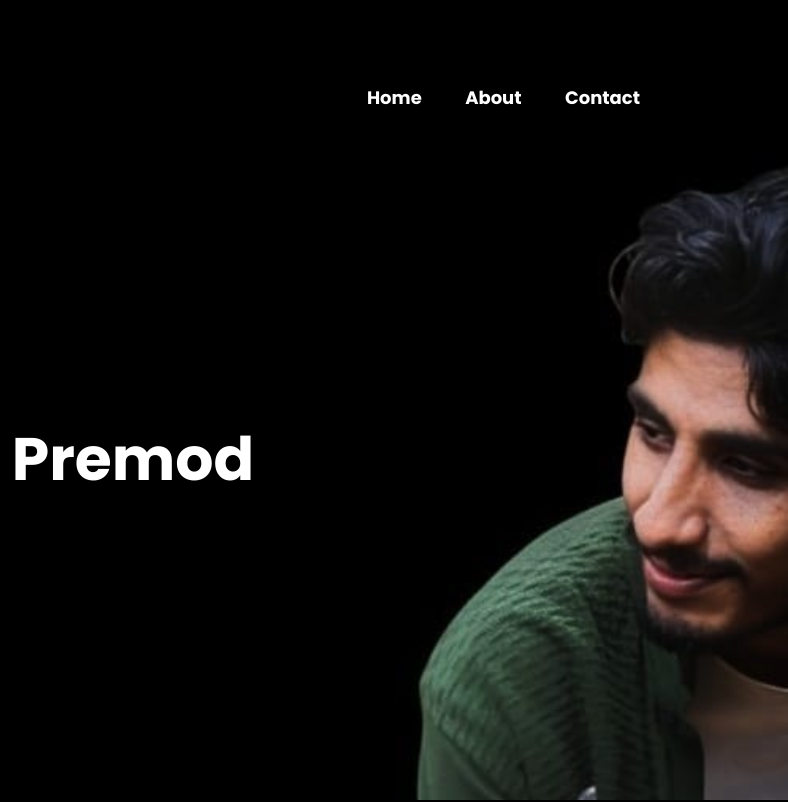
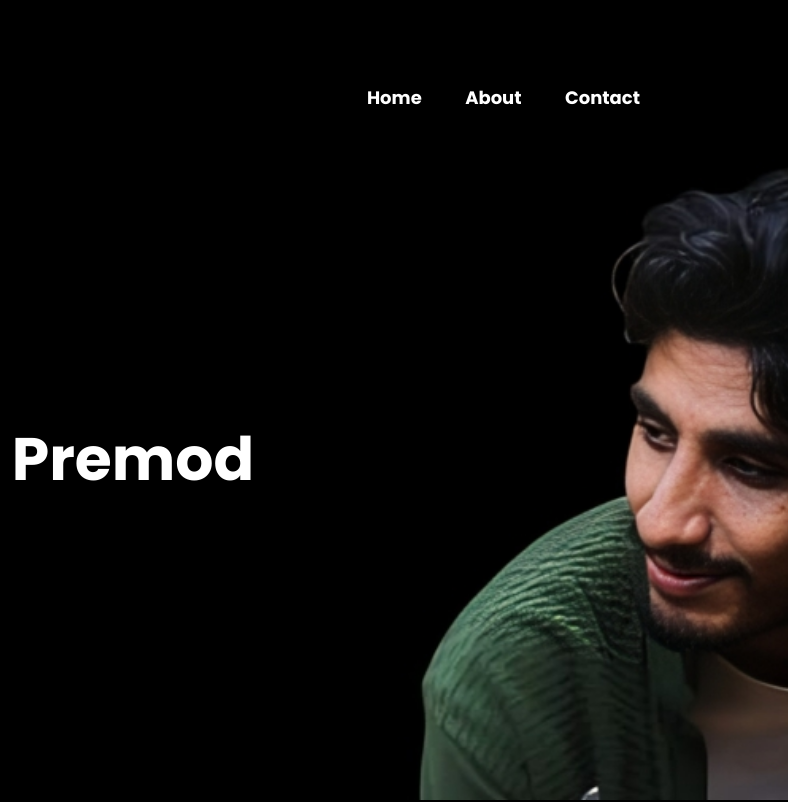
Before and after one commit to TejasPremod/TejasPremod.github.io, a plain HTML site: page index.html in a window 1280 px wide. Shown: the top 802 px of the page, 492-1280 px from the left. Drawn offline with Linux system fonts and the light colour scheme.

Commit message:
Update style.css

```diff
--- a/style.css
+++ b/style.css
@@ -13,7 +13,7 @@ body{
     color: #fff
 }
 #header{
-    background-image: url(backgroundnew.jpg);
+    background-image: url(backgroundnew.png);
     background-size: cover;
     background-repeat: no-repeat;
     height:100vh;
```
